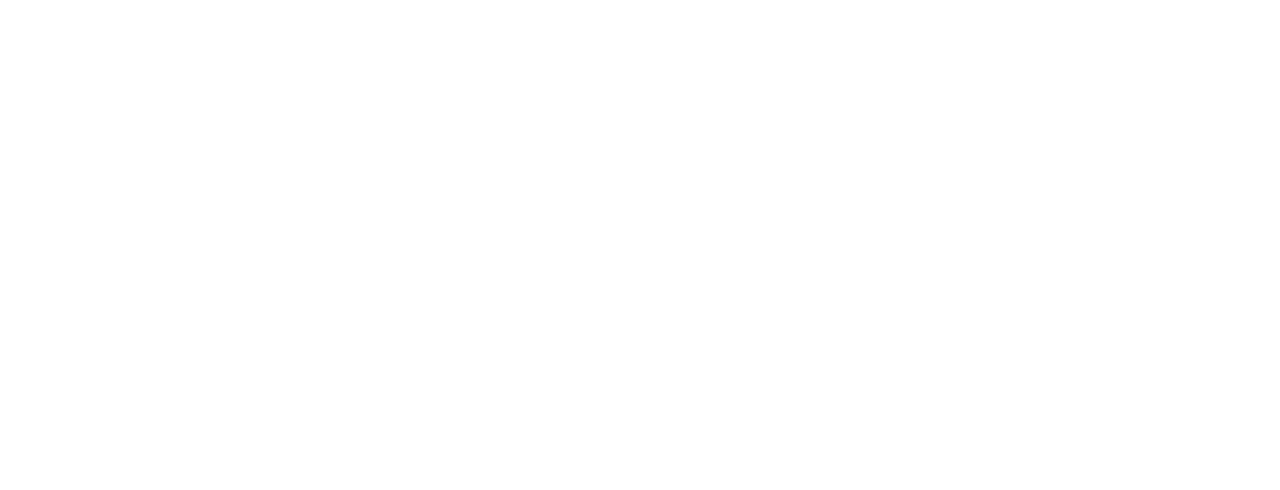
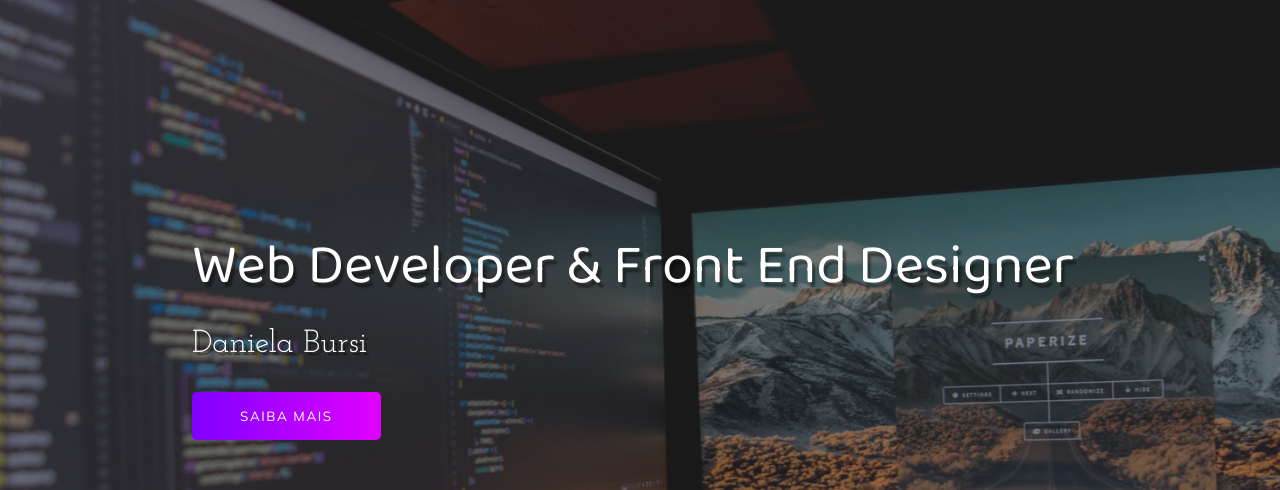
Before and after one commit to DanielaBursi/portifolio, a plain HTML site: page index.html in a window 1280 px wide. Shown: the top 490 px of the page. Drawn offline with Linux system fonts and the light colour scheme.

Commit message:
:package: header

```diff
--- a/index.html
+++ b/index.html
@@ -5,9 +5,25 @@
     <meta http-equiv="X-UA-Compatible" content="IE=edge">
     <meta name="viewport" content="width=device-width, initial-scale=1.0">
     <link rel="stylesheet" href="style.css">
-    <title>Portifólio</title>
+    <link rel="apple-touch-icon" sizes="180x180" href="imagens/apple-touch-icon.png">
+    <link rel="icon" type="image/png" sizes="32x32" href="imagens/favicon-32x32.png">
+    <link rel="icon" type="image/png" sizes="16x16" href="imagens/favicon-16x16.png">
+    <link rel="manifest" href="/site.webmanifest">
+    <title>Portfólio</title>
 </head>
 <body>
+    <div class ="container">
+        <header>
+            <div class="img wrapper">
+                <img src="imagens/bg1.jpg" alt="">
+            </div>
+            <div class="banner">
+                <h1>Web Developer & Front End Designer</h1>
+                <p>Daniela Bursi</p>
+                <button>Saiba mais</button>
+            </div>
+        </header>
 
+    </div>
 </body>
 </html>
--- a/style.css
+++ b/style.css
@@ -1,3 +1,104 @@
 @import url('https://fonts.googleapis.com/css2?family=Baloo+Da+2:wght@400;500;600;700;800&family=Josefin+Slab:ital,wght@0,300;0,400;0,500;0,600;0,700;1,100;1,200;1,300;1,400;1,500;1,600;1,700&family=Mulish:ital,wght@0,200;0,300;0,400;0,500;0,600;0,700;0,800;1,200;1,300;1,400;1,500;1,600;1,700&display=swap');
 
-@import url('https://cdnjs.cloudflare.com/ajax/libs/font-awesome/6.1.0/css/all.min.css')
+@import url('https://cdnjs.cloudflare.com/ajax/libs/font-awesome/6.1.0/css/all.min.css');
+
+
+
+*{
+   margin: 0;
+   padding: 0;
+}
+
+
+header {
+    width: 100%;
+    height: 100vh;
+    overflow: hidden;
+    position: relative;
+}
+
+.img.wrapper {
+    width: 100%;
+    height: 100% ;
+    overflow: hidden;
+    background-color: rgba(0, 0, 0, 0.8);
+
+}
+
+@keyframes zoom {
+    0% {
+        transform: scale(1.5);
+    }
+
+    100% {
+        transform: scale(1);
+    }
+}
+
+.img.wrapper img {
+    width: 100%;
+    height: 100%;
+    object-fit: cover;
+    opacity: 0.5;
+    animation: zoom 25s;
+}
+
+.banner{
+    position: absolute;
+    top: 30%;
+    left: 15%;
+}
+
+.banner h1{
+    color: white;
+    font-size: 3.5rem;
+    font-family: "Baloo da 2" , serif;
+    font-weight: 200;
+    text-shadow: .2rem .3rem 2px rgba(0, 0, 0, 0.4);
+    line-height: 3.5rem;
+    margin-bottom: 2rem;
+    animation: moveBanner 1s 0.5s forwards;
+    opacity: 0;
+}
+
+.banner p {
+    font-family: "Josefin Slab" , serif;
+    color: white;
+    font-size: 2rem;
+    text-shadow: .2rem .2rem rgba(0, 0, 0, .4);
+    margin-bottom: 2rem;
+    animation: moveBanner 1s 0.7s forwards;
+}
+
+.banner button {
+    font-family: "Mulish" , serif;
+    color: white;
+    text-transform: uppercase;
+    letter-spacing: .1rem;
+    background-color: purple;
+    background: #7F00FF;
+    background: -webkit-linear-gradient(to right, #E100FF, #7F00FF);
+    background: linear-gradient(to left, #E100FF, #7F00FF);
+    padding: 1rem 3rem;
+    border: none;
+    border-radius: 5px;
+    cursor: pointer;
+    animation: moveBanner 1s 0.9s forwards;
+
+}
+
+.banner button:hover {
+    opacity: 0.8;
+
+}
+
+@keyframes moveBanner {
+    0% {
+        transform: translateY(10rem) rotateY(-30deg);
+    }
+
+    100% {
+        transform: translateY(0) rotateY(0);
+        opacity: 1;
+    }
+}
```
Also changed, not shown: imagens/android-chrome-192x192.png (renamed from android-chrome-192x192.png), imagens/android-chrome-512x512.png (renamed from android-chrome-512x512.png), imagens/apple-touch-icon.png (renamed from apple-touch-icon.png), imagens/bg1.jpg (added), imagens/bg2.jpg (added), imagens/favicon-16x16.png (renamed from favicon-16x16.png), imagens/favicon-32x32.png (renamed from favicon-32x32.png), site.webmanifest, 1 other file.
